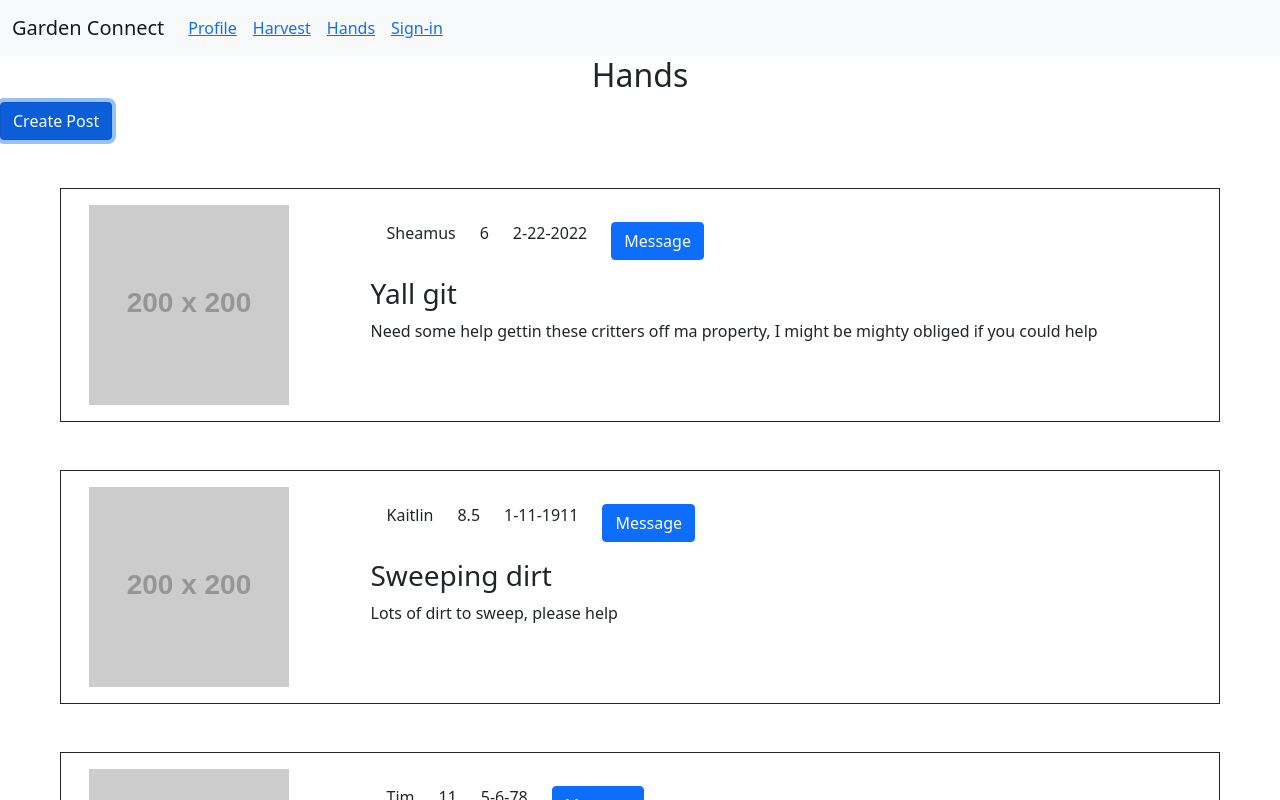
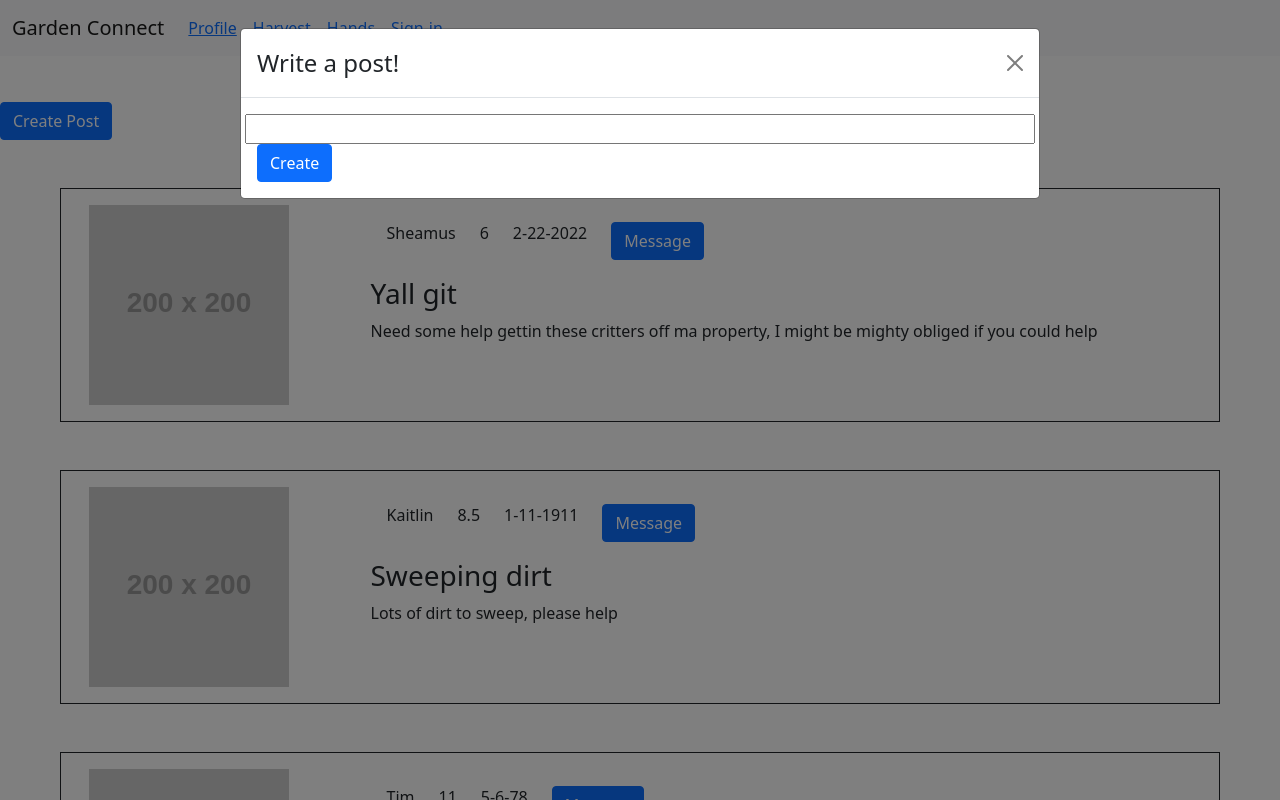
Before and after one commit to garden-connect/garden-connect, a React (Create React App) app in the folder frontend/: page /hands in a window 1280 px wide. Both pictures are taken after a click on the button "Create Post". Shown: the top 800 px of the page. Built offline with nearby package versions, Linux system fonts and the light colour scheme.

Commit message:
added create post modal

```diff
--- a/frontend/src/ui/Hands.js
+++ b/frontend/src/ui/Hands.js
@@ -1,31 +1,59 @@
-import React from "react";
-import {Button, Col, Container, Row} from "react-bootstrap";
+import React, {useState} from "react";
+import {Button, Col, Container, Modal, ModalBody, Row} from "react-bootstrap";
 import {PostComponents} from "./shared/components/PostComponents";
 
 export const Hands = () => {
 
-    const postComponents = [
+    const postData = [
         {name:'Sheamus', rating:'6', title:'Yall git', content:'Need some help gettin these critters off ma property, I might be mighty obliged if you could help', date:'2-22-2022'},
         {name:'Kaitlin', rating:'8.5', title:'Sweeping dirt', content:'Lots of dirt to sweep, please help', date:'1-11-1911'},
         {name:'Tim', rating:'11', title:'Need more chickens', content:'Need more chickens', date:'5-6-78'},
         {name:'Taylor', rating:'46', title:'hhhhhhhhh', content:'AAAAAAAAAAAAAAAAAAAAAAFFFFFFFFFFFF FFFFF GGGGGGGGGGGGGGGGGGGGGGGGGGG', date:'00-00-0000'}
 
     ]
+    function NewPost() {
+        const [lgShow, setLgShow] = useState(false);
+        return (
+            <>
+                <Button onClick={() => setLgShow(true)}>Create Post</Button>
+                <Container fluid>
+                <Modal
+                    size="lg"
+                    show={lgShow}
+                    onHide={() => setLgShow(false)}
+                    aria-labelledby="example-modal-sizes-title-lg"
+                >
+                    <Modal.Header closeButton>
+                        <Modal.Title id="example-modal-sizes-title-lg">
+                            Write a post!
+                        </Modal.Title>
+                    </Modal.Header>
+                    <ModalBody>
+                        <Row>
+                                <input></input>
+                            <Col lg={3}><Button >Create</Button></Col>
+                        </Row>
+                    </ModalBody>
+                </Modal>
+                </Container>
+            </>
+        );
+    }
     return(
         <>
                 <h2 className={"text-center"}>Hands</h2>
 
-                <Button>Create Post</Button>
+                <NewPost>Create Post</NewPost>
 
                 <div>
                     <Container fluid>
                         {/*Individual post*/}
 
-                            {postComponents.map(postComponents => <PostComponents postComponents={postComponents}/>)}
+                            {postData.map(eachPost => <PostComponents postData={eachPost}/>)}
 
                     </Container>
                 </div>
                 {/*Repeat Container for more posts*/}
-        </>
+            </>
     )
 };
--- a/frontend/src/ui/Harvest.js
+++ b/frontend/src/ui/Harvest.js
@@ -38,7 +38,7 @@ import {PostComponents} from "./shared/components/PostComponents";
 // };
 export const Harvest = () => {
 
-    const postComponents = [
+    const postData = [
         {name:'Sheamus', rating:'6', title:'Yall git', content:'Need some help gettin these critters off ma property, I might be mighty obliged if you could help', date:'2-22-2022'},
         {name:'Kaitlin', rating:'8.5', title:'Sweeping dirt', content:'Lots of dirt to sweep, please help', date:'1-11-1911'},
         {name:'Tim', rating:'11', title:'Need more chickens', content:'Need more chickens', date:'5-6-78'},
@@ -52,7 +52,7 @@ export const Harvest = () => {
             <div>
                 <Container fluid>
                     {/*Individual post*/}
-                        {postComponents.map(postComponents => <PostComponents postComponents={postComponents}/>)}
+                    {postData.map(eachPost => <PostComponents postData={eachPost}/>)}
                 </Container>
             </div>
             {/*Repeat Container for more posts*/}
--- a/frontend/src/ui/shared/components/PostComponents.js
+++ b/frontend/src/ui/shared/components/PostComponents.js
@@ -1,4 +1,4 @@
-import {Button, Col, Image, ModalBody, Row, Stack} from "react-bootstrap";
+import {Button, Col, Container, Image, ModalBody, Row, Stack} from "react-bootstrap";
 import React, {useState} from "react";
 import {Modal} from "react-bootstrap";
 
@@ -19,8 +19,11 @@ function Message() {
                     </Modal.Title>
                 </Modal.Header>
                 <ModalBody>
-                    <input></input>
-                    <Button>Send</Button>
+                    <Container fluid>
+                        <Col lg={9}>
+                    <input></input></Col>
+                    <Col lg={3}><Button >Send</Button></Col>
+                    </Container>
                 </ModalBody>
             </Modal>
         </>
@@ -31,8 +34,8 @@ function Message() {
 
 
 
-export const PostComponents = ({postComponents}) => {
-    const {name, rating, title, content, date} = postComponents
+export const PostComponents = ({postData}) => {
+    const {name, rating, title, content, date} = postData
     return (
         <>
             <Row className={"border border-dark border-rounded p-3 m-5"}>
```
Also changed, not shown: 2 other files (tests, documents, lock files or other folders).
